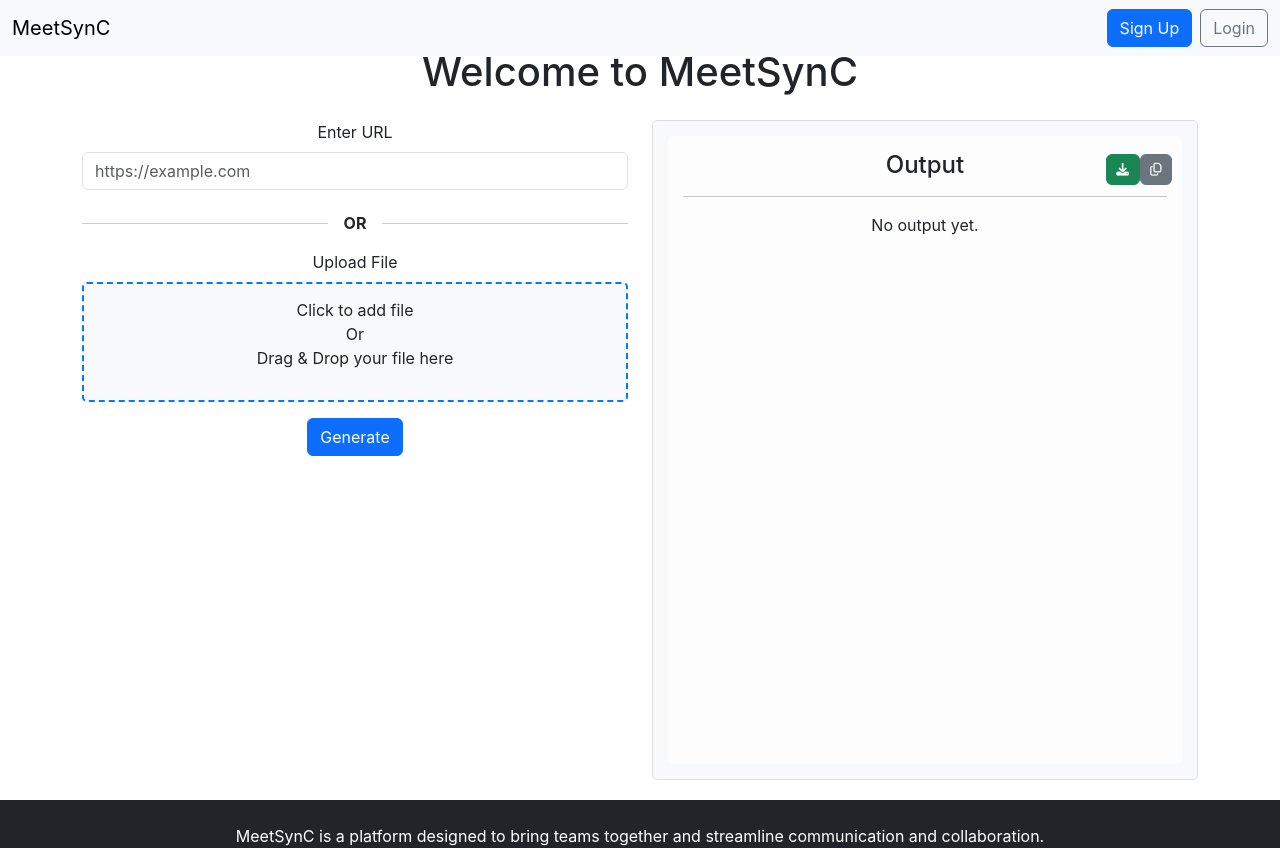
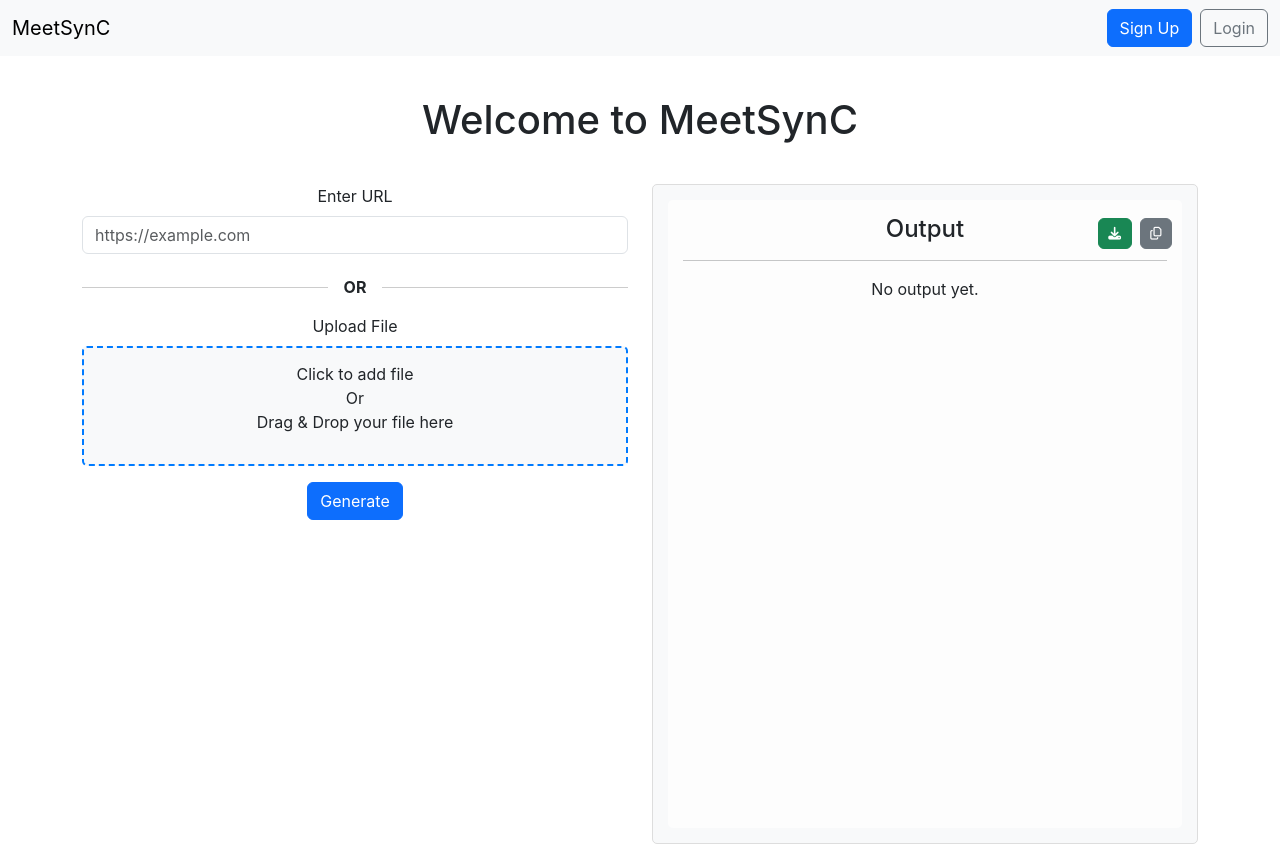
Before and after one commit to ankit14-dev/Meet-Sync, a React (Create React App) app: page / in a window 1280 px wide. Shown: the top 848 px of the page. Built offline with nearby package versions, Linux system fonts and the light colour scheme.

Commit message:
Final home page

```diff
--- a/src/components/HomePage.js
+++ b/src/components/HomePage.js
@@ -69,7 +69,7 @@ export default function HomePage() {
 
       {/* Main Content Section */}
       <section className="container mt-5">
-        <h1 className="mt-10">Welcome to MeetSynC</h1>
+        <h1 className="py-3 pt-5">Welcome to MeetSynC</h1>
         <div className="row mt-4 content">
           {/* Form Column */}
           <div className="col-md-6">
@@ -124,7 +124,7 @@ export default function HomePage() {
             <div className="output-area" id="output">
               <div className="output-text">
                 <div className="output-buttons">
-                  <button className="btn btn-success mt-2" onClick={handleDownload}><i className="fa-solid fa-download"></i></button>
+                  <button className="btn btn-success mx-2 mt-2" onClick={handleDownload}><i className="fa-solid fa-download"></i></button>
                   <button className="btn btn-secondary mt-2" onClick={handleCopy}><i className="fa-regular fa-copy"></i></button>
                 </div>
                 <h4>Output</h4>
```
